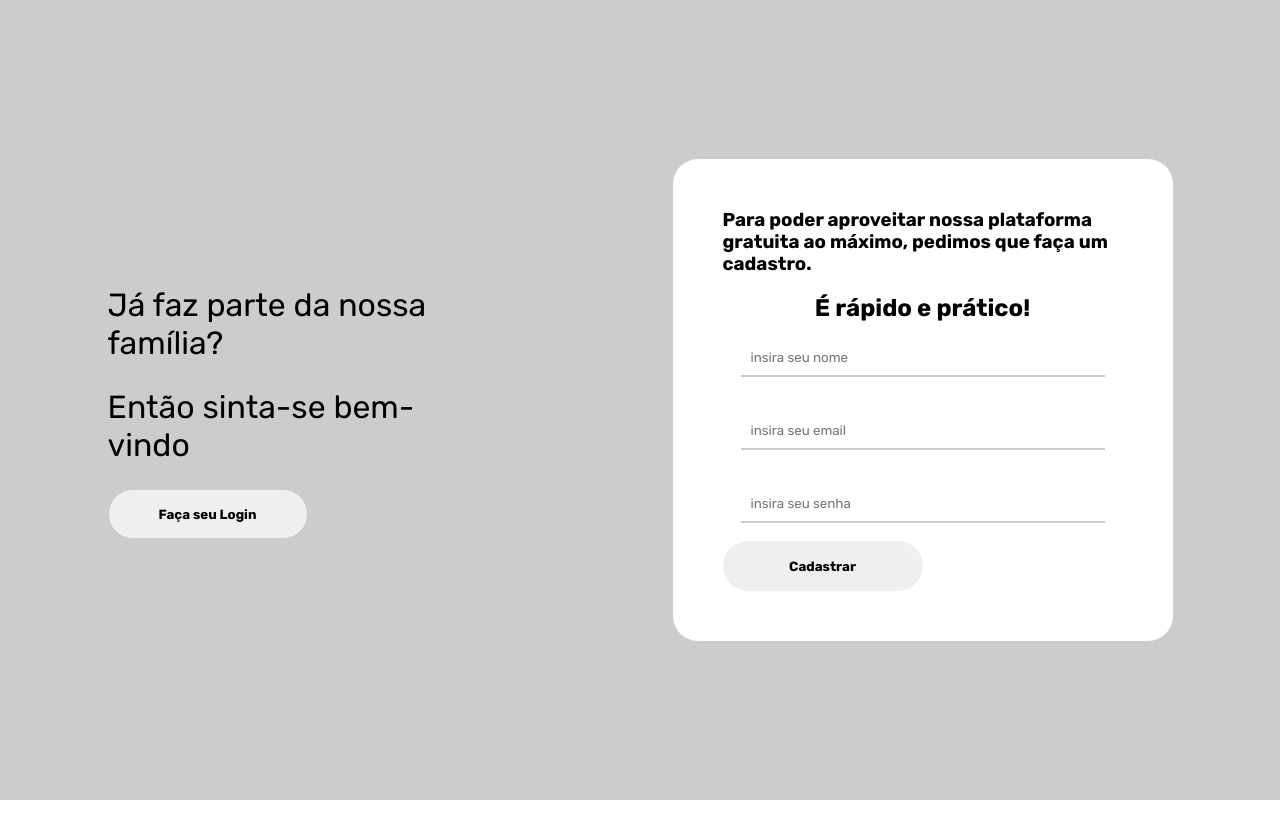
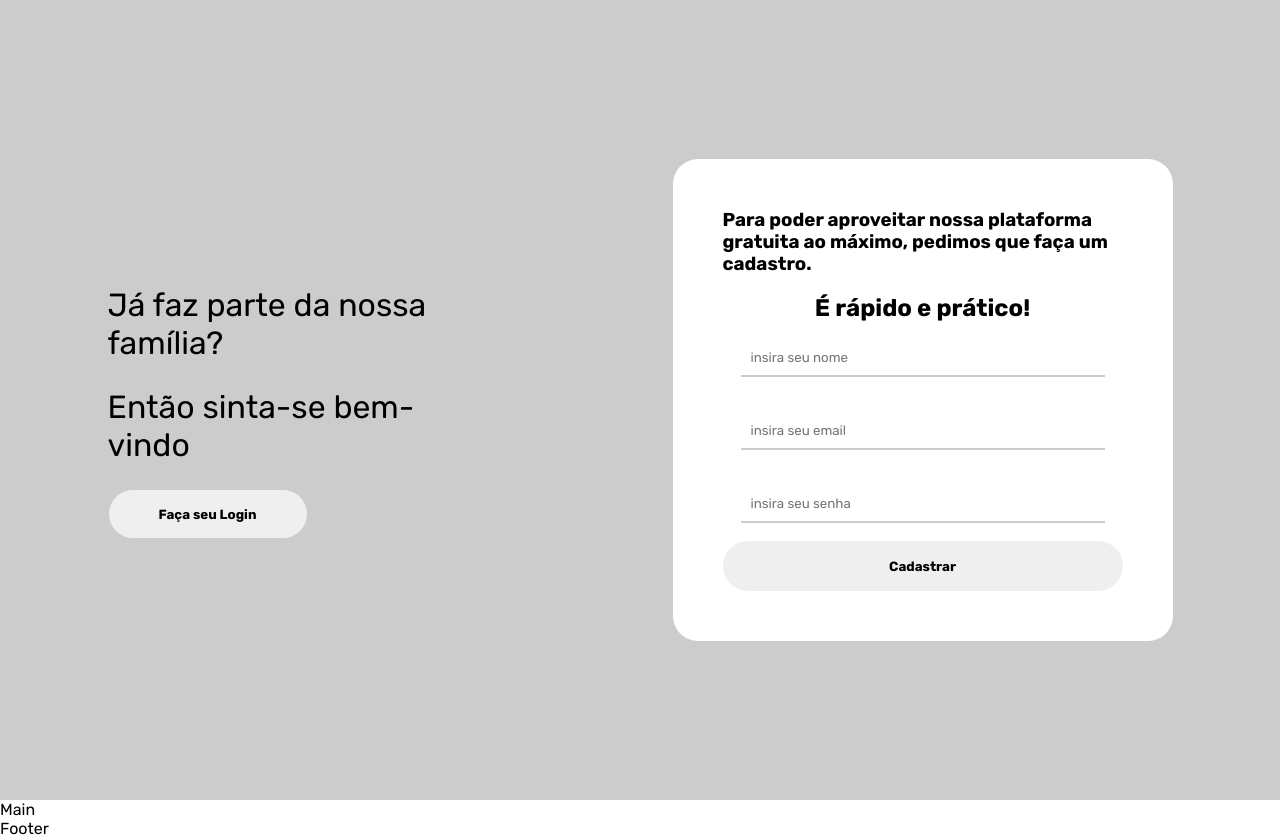
Before and after one commit to piagja/formacao-fcamara, a React (Create React App) app: page / in a window 1280 px wide. Before the commit the page ends 800 px from the top, so only its background shows below. Built offline with nearby package versions, Linux system fonts and the light colour scheme.

Commit message:
Criou componentes Main e Footer, adicionou comentários de apoio

```diff
--- a/src/App.js
+++ b/src/App.js
@@ -1,5 +1,7 @@
 import React from 'react'
-import Header from './components/Header'
+import Footer from './components/Footer/Footer'
+import Header from './components/Header/Header'
+import Main from './components/Main/Main'
 
 import './styles/global.css'
 
@@ -7,6 +9,8 @@ const App = () => {
   return (
     <>
       <Header />
+      <Main />
+      <Footer />
     </>
   )
 }
--- /dev/null
+++ b/src/components/Footer/Footer.js
@@ -0,0 +1,20 @@
+import React from 'react'
+import './Footer.css'
+
+export default function Footer () {
+  return (
+    /**
+    * dentro da div, pode inserir o código HTML que quiser
+    * para estilizar como CSS, de forma simples, você coloca
+    * className ao invés de class para usar como seletor no CSS
+    * exemplo: <div className='container'></div>
+    * aí no CSS você usa como seletor de classes normalmente
+    * .container { ... }
+    * ------------------------------------------------------------
+    * Pode abrir o Header.js e o Header.css para se guiar também
+    */
+    <div>
+      Footer
+    </div>
+  )
+}
--- a/src/components/Header.css
+++ b/src/components/Header/Header.css
@@ -9,7 +9,7 @@
   align-items: center;
   justify-content: space-around;
   height: 100vh;
-  width: 100vw;
+  width: 100%;
   background-color: var(--bg-color);
 }
 
@@ -53,7 +53,7 @@
   height: 50px;
   border: none;
   border-radius: 25px;
-  width: 200px;
+  width: 100%;
   font-weight: bold;
 }
 
--- /dev/null
+++ b/src/components/Main/Main.js
@@ -0,0 +1,20 @@
+import React from 'react'
+import './Main.css'
+
+export default function Main () {
+  return (
+    /**
+    * dentro da div, pode inserir o código HTML que quiser
+    * para estilizar como CSS, de forma simples, você coloca
+    * className ao invés de class para usar como seletor no CSS
+    * exemplo: <div className='container'></div>
+    * aí no CSS você usa como seletor de classes normalmente
+    * .container { ... }
+    * ------------------------------------------------------------
+    * Pode abrir o Header.js e o Header.css para se guiar também
+    */
+    <div>
+      Main
+    </div>
+  )
+}
```
Also changed, not shown: src/components/Footer/Footer.css (added), src/components/Header/Header.js (renamed from src/components/Header.js), src/components/Main/Main.css (added).
